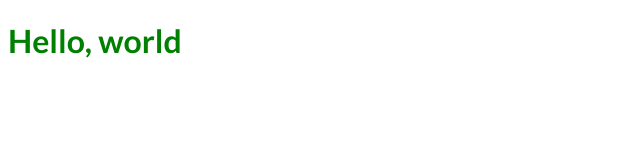
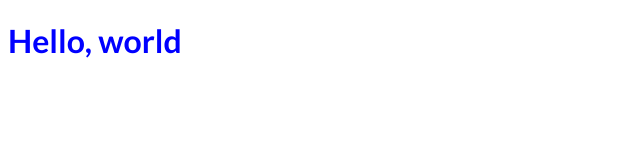
Before and after one commit to brightestsirius/Front-End-Pro-11, a plain HTML site: page index.html in a window 1280 px wide. Shown: the whole page, without its empty margins (0-640 px from the left). Drawn offline with Linux system fonts and the light colour scheme.

Commit message:
feature/task-1

```diff
--- a/css/_variables.sass
+++ b/css/_variables.sass
@@ -1,4 +1,4 @@
-$color--main: green
+$color--main: blue
 
 body
 	font-family: Lato, serif
```
Also changed, not shown: css/styles.css, 1 other file.
